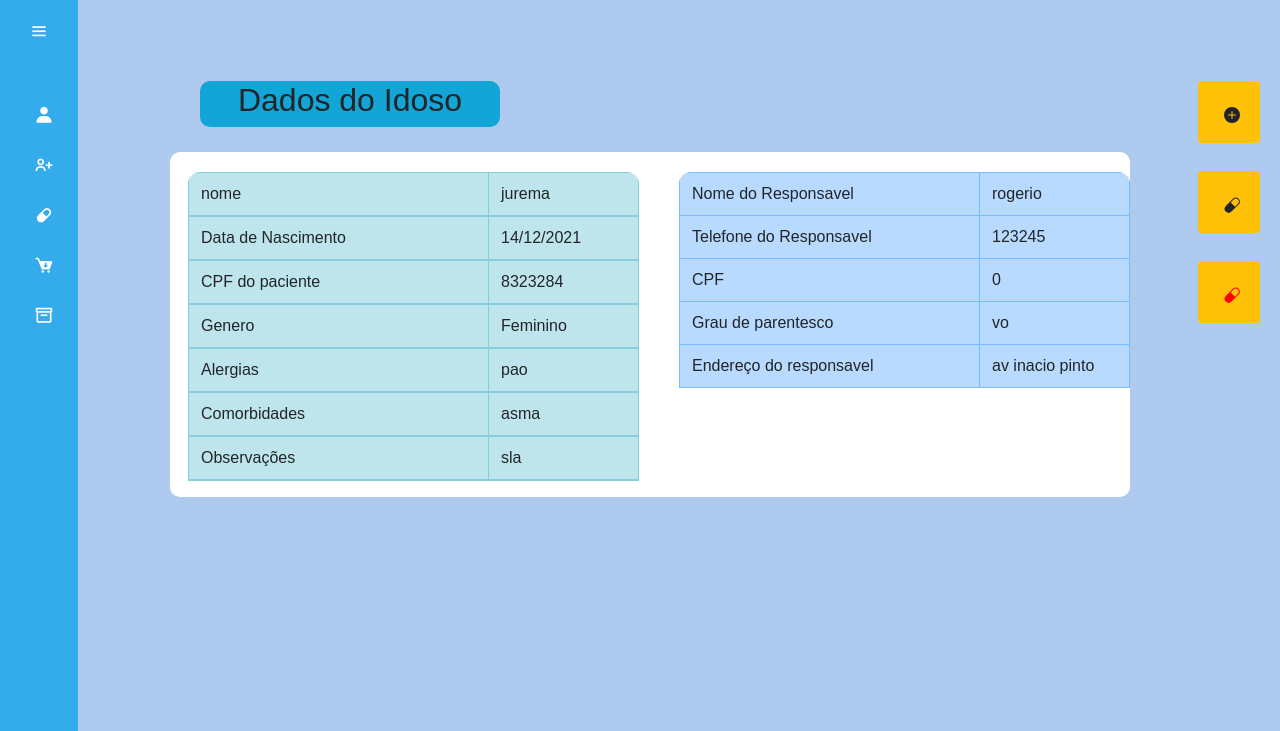
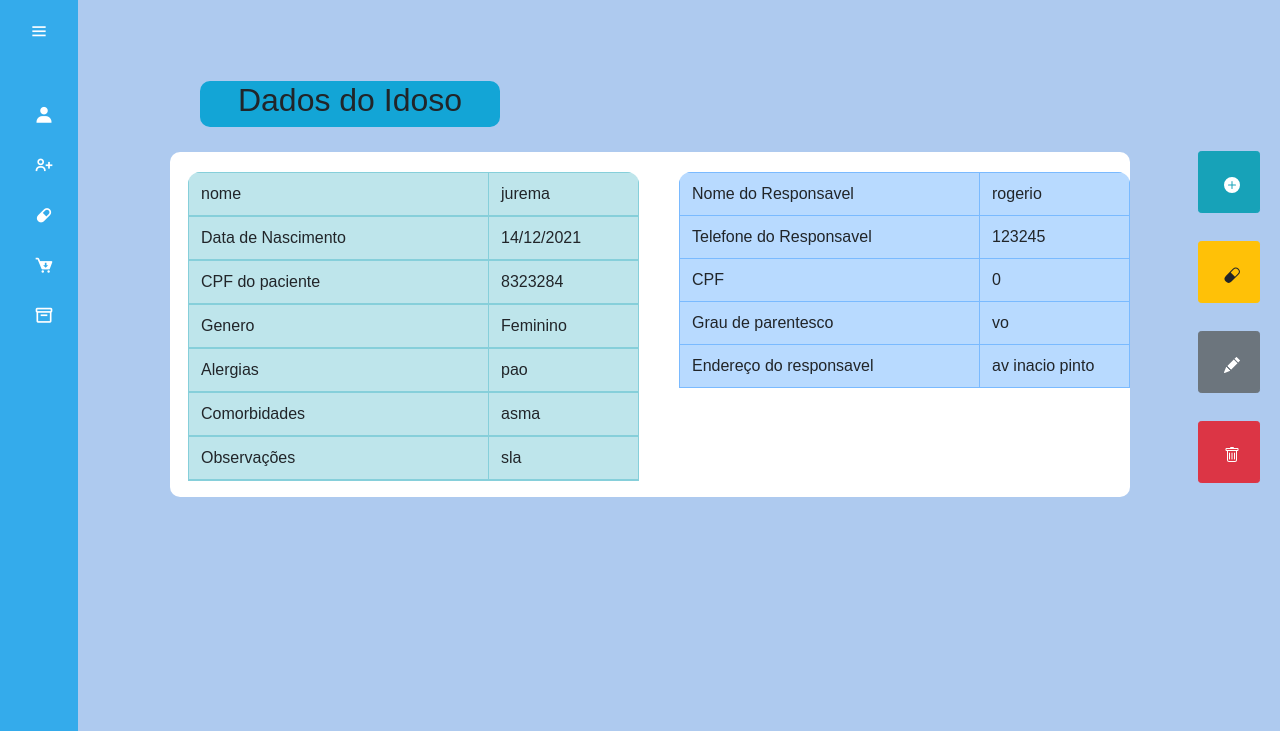
Before and after one commit to gregory1302/tcc2, a PHP site: page /dadoidosos.php?ididoso=1 in a window 1280 px wide; the page is wider, and only the part inside the window is pictured. Shown: the top 731 px of that part. Run offline with PHP 8.4, Linux system fonts and the light colour scheme; data comes from the database, SQL or seed files in the repository; some libraries are stand-ins or nearby versions.

Commit message:
Add files via upload

```diff
--- a/telastcc.com/css/dadoidoso.css
+++ b/telastcc.com/css/dadoidoso.css
@@ -41,7 +41,7 @@ td.pergunta {
 }
 /* configurações dos botoes */
 .botoes {
-    margin-top: 5px;
+    margin-top: 75px;
     border-radius: 12px;
     position: fixed;
     align-items: center;
--- a/telastcc.com/dadoidosos.php
+++ b/telastcc.com/dadoidosos.php
@@ -34,15 +34,19 @@
 
 	?>
 	<div class="botoes">
-		<div class="botao"><a id="cadastro" style=" padding: 25; width: 10px; height: 10px" class='btn btn-warning btn-sm' href='cadastromedicamentos.php?ididoso=<?php echo $ididoso ?>'><svg xmlns="http://www.w3.org/2000/svg" width="16" height="16" fill="currentColor" class="bi bi-plus-circle-fill" viewBox="0 0 16 16">
+		<div class="botao"><a id="cadastro" style=" padding: 25; width: 10px; height: 10px" class='btn btn-info btn-sm' href='cadastromedicamentos.php?ididoso=<?php echo $ididoso ?>'><svg xmlns="http://www.w3.org/2000/svg" width="16" height="16" fill="currentColor" class="bi bi-plus-circle-fill" viewBox="0 0 16 16">
 					<path d="M16 8A8 8 0 1 1 0 8a8 8 0 0 1 16 0zM8.5 4.5a.5.5 0 0 0-1 0v3h-3a.5.5 0 0 0 0 1h3v3a.5.5 0 0 0 1 0v-3h3a.5.5 0 0 0 0-1h-3v-3z" />
 				</svg></a></div>
 		<div class="botao"><a id="cadastro" style="padding: 25; width: 10px; height: 10px" class='btn btn-warning btn-sm' href='dadomedidoso.php?ididoso=<?php echo $ididoso ?>'><svg xmlns="http://www.w3.org/2000/svg" width="16" height="16" fill="currentColor" class="bi bi-capsule" viewBox="0 0 16 16">
 					<path fill-rule="evenodd" d="M1.828 8.9 8.9 1.827a4 4 0 1 1 5.657 5.657l-7.07 7.071A4 4 0 1 1 1.827 8.9Zm9.128.771 2.893-2.893a3 3 0 1 0-4.243-4.242L6.713 5.429l4.243 4.242Z" />
 				</svg></a></div>
-				<div class="botao"><a id="cadastro" style="color: red; padding: 25; width: 10px; height: 10px" class='btn btn-warning btn-sm' href='editaridoso.php?ididoso=<?php echo $ididoso ?>'><svg xmlns="http://www.w3.org/2000/svg" width="16" height="16" fill="currentColor" class="bi bi-capsule" viewBox="0 0 16 16">
-					<path fill-rule="evenodd" d="M1.828 8.9 8.9 1.827a4 4 0 1 1 5.657 5.657l-7.07 7.071A4 4 0 1 1 1.827 8.9Zm9.128.771 2.893-2.893a3 3 0 1 0-4.243-4.242L6.713 5.429l4.243 4.242Z" />
-				</svg></a></div>
+				<div class="botao"><a id="cadastro" style=" padding: 25; width: 10px; height: 10px" class='btn btn-secondary btn-sm' href='editaridoso.php?ididoso=<?php echo $ididoso ?>'><svg xmlns="http://www.w3.org/2000/svg" width="16" height="16" fill="currentColor" class="bi bi-pencil-fill" viewBox="0 0 16 16">
+  <path d="M12.854.146a.5.5 0 0 0-.707 0L10.5 1.793 14.207 5.5l1.647-1.646a.5.5 0 0 0 0-.708l-3-3zm.646 6.061L9.793 2.5 3.293 9H3.5a.5.5 0 0 1 .5.5v.5h.5a.5.5 0 0 1 .5.5v.5h.5a.5.5 0 0 1 .5.5v.5h.5a.5.5 0 0 1 .5.5v.207l6.5-6.5zm-7.468 7.468A.5.5 0 0 1 6 13.5V13h-.5a.5.5 0 0 1-.5-.5V12h-.5a.5.5 0 0 1-.5-.5V11h-.5a.5.5 0 0 1-.5-.5V10h-.5a.499.499 0 0 1-.175-.032l-.179.178a.5.5 0 0 0-.11.168l-2 5a.5.5 0 0 0 .65.65l5-2a.5.5 0 0 0 .168-.11l.178-.178z"/>
+</svg></a></div>
+<div class="botao"><a id="cadastro" style=" padding: 25; width: 10px; height: 10px" class='btn btn-danger btn-sm' href='deletaidoso.php?ididoso=<?php echo $ididoso ?>'><svg xmlns="http://www.w3.org/2000/svg" width="16" height="16" fill="currentColor" class="bi bi-trash" viewBox="0 0 16 16">
+  <path d="M5.5 5.5A.5.5 0 0 1 6 6v6a.5.5 0 0 1-1 0V6a.5.5 0 0 1 .5-.5zm2.5 0a.5.5 0 0 1 .5.5v6a.5.5 0 0 1-1 0V6a.5.5 0 0 1 .5-.5zm3 .5a.5.5 0 0 0-1 0v6a.5.5 0 0 0 1 0V6z"/>
+  <path fill-rule="evenodd" d="M14.5 3a1 1 0 0 1-1 1H13v9a2 2 0 0 1-2 2H5a2 2 0 0 1-2-2V4h-.5a1 1 0 0 1-1-1V2a1 1 0 0 1 1-1H6a1 1 0 0 1 1-1h2a1 1 0 0 1 1 1h3.5a1 1 0 0 1 1 1v1zM4.118 4 4 4.059V13a1 1 0 0 0 1 1h6a1 1 0 0 0 1-1V4.059L11.882 4H4.118zM2.5 3V2h11v1h-11z"/>
+</svg></a></div>
 	</div>
 	<?php
 	$sql = "select * from idosos where ididoso=$ididoso";
```
Also changed, not shown: telastcc.com/deletaidoso.php (added, +17 -0 lines).
